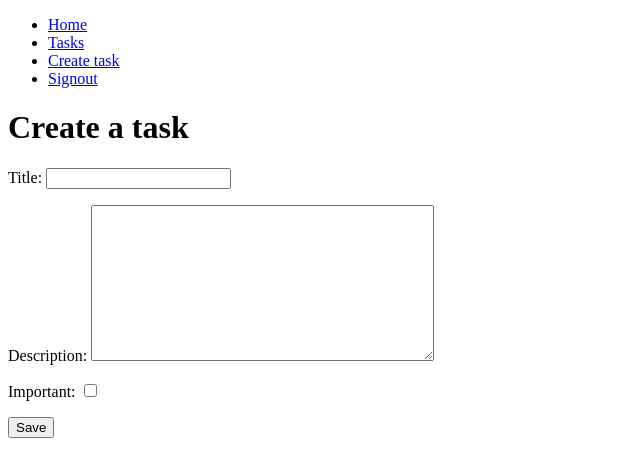
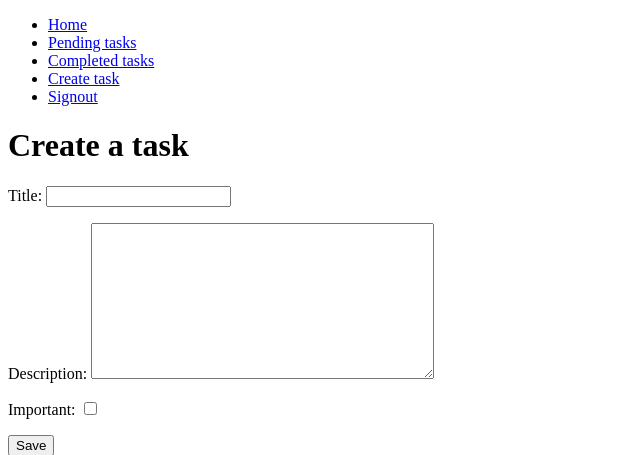
Before and after one commit to navi-exe04/django-crud-auth, a Django app: page /tasks/create in a window 1280 px wide. Shown: the top 455 px of the page, without its empty margins (0-640 px from the left). Run offline with Django 5.2, Linux system fonts and the light colour scheme; a user stored in the database is signed in.

Commit message:
feat: completed tasks view is ready

```diff
--- a/tasks/templates/base.html
+++ b/tasks/templates/base.html
@@ -16,7 +16,10 @@
             </li>
             {% if user.is_authenticated %}
             <li>
-                <a href="{% url 'tasks' %}">Tasks</a>
+                <a href="{% url 'tasks' %}">Pending tasks</a>
+            </li>
+            <li>
+                <a href="{% url 'tasks_completed' %}">Completed tasks</a>
             </li>
             <li>
                 <a href="{% url 'create_task' %}">Create task</a>
--- a/tasks/templates/tasks.html
+++ b/tasks/templates/tasks.html
@@ -1,7 +1,7 @@
 {% extends 'base.html' %}
 
 {% block content %}
-<h1>Tasks</h1>
+<h1>Tasks pending</h1>
 
 <div>
     {% for task in tasks %}
--- a/tasks/urls.py
+++ b/tasks/urls.py
@@ -5,6 +5,7 @@ urlpatterns = [
     path('', views.home, name="home"),
     path('signup/', views.signup, name="signup"),
     path('tasks/', views.tasks, name="tasks"),
+    path('tasks_completed/', views.task_completed, name="tasks_completed"),
     path('tasks/create', views.create_task, name="create_task"),
     path('tasks/<int:id>', views.task_detail, name="task_detail"),
     path('tasks/complete/<int:id>', views.complete_task, name="complete_task"),
--- a/tasks/views.py
+++ b/tasks/views.py
@@ -68,6 +68,16 @@ def tasks(request):
         datecompleted__isnull=True
     )
     return render(request, TASKS_VIEW_NAME, {
+        'tasks': tasks
+    })
+
+
+def task_completed(request):
+    tasks = Tasks.objects.filter(
+        user=request.user,
+        datecompleted__isnull=False
+    ).order_by('-datecompleted')
+    return render(request, 'task_completed.html', {
         'tasks': tasks
     })
 
```
Also changed, not shown: db.sqlite3.
